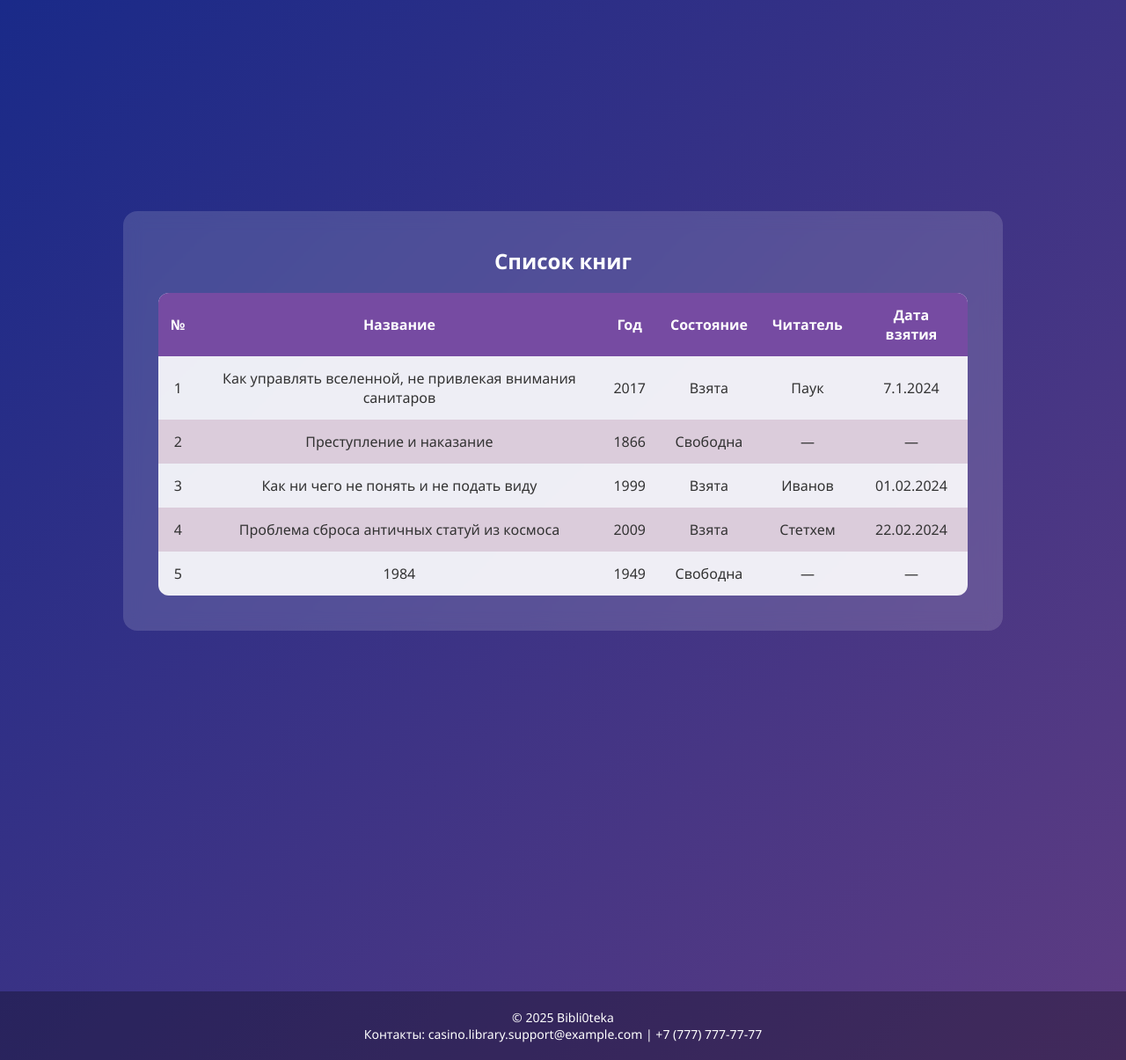
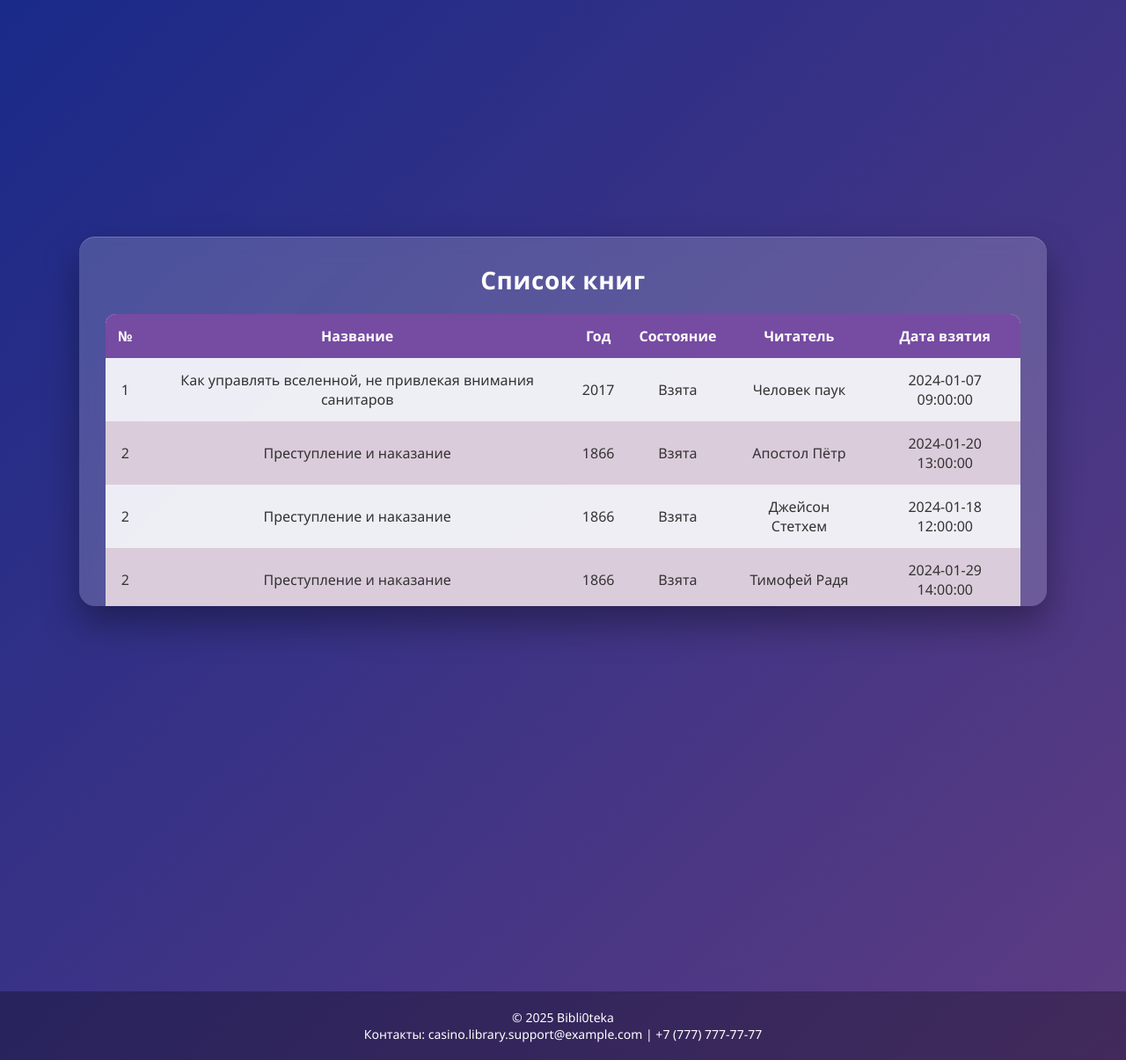
Before and after one commit to kub1ce/php_urfu, a PHP site: page /LB4/books.php in a window 1280 px wide. Shown: the part 243-1448 px from the top of the page at 88% size. Run offline with PHP 8.4, Linux system fonts and the light colour scheme; data comes from the database, SQL or seed files in the repository; some libraries are stand-ins or nearby versions.

Commit message:
Получение данных и отображение

```diff
--- a/LB4/books.php
+++ b/LB4/books.php
@@ -1,3 +1,7 @@
+<?php
+require_once 'db/queries.php';
+$books = getBooks($link);
+?>
 <!DOCTYPE html>
 <html lang="ru">
 <head>
@@ -37,46 +41,21 @@
                 </tr>
             </thead>
             <tbody>
-                <tr>
-                    <td class="book-id">1</td>
-                    <td class="book-mame">Как управлять вселенной, не привлекая внимания санитаров</td>
-                    <td class="book-year">2017</td>
-                    <td class="book-taken taken">Взята</td>
-                    <td class="book-who-taked">Паук</td>
-                    <td class="book-when-taked">7.1.2024</td>
-                </tr>
-                <tr>
-                    <td class="book-id">2</td>
-                    <td class="book-mame">Преступление и наказание</td>
-                    <td class="book-year">1866</td>
-                    <td class="book-taken">Свободна</td>
-                    <td class="book-who-taked">—</td>
-                    <td class="book-when-taked">—</td>
-                </tr>
-                <tr>
-                    <td class="book-id">3</td>
-                    <td class="book-mame">Как ни чего не понять и не подать виду</td>
-                    <td class="book-year">1999</td>
-                    <td class="book-taken taken">Взята</td>
-                    <td class="book-who-taked">Иванов</td>
-                    <td class="book-when-taked">01.02.2024</td>
-                </tr>
-                <tr>
-                    <td class="book-id">4</td>
-                    <td class="book-mame">Проблема сброса античных статуй из космоса</td>
-                    <td class="book-year">2009</td>
-                    <td class="book-taken taken">Взята</td>
-                    <td class="book-who-taked">Стетхем</td>
-                    <td class="book-when-taked">22.02.2024</td>
-                </tr>
-                <tr>
-                    <td class="book-id">5</td>
-                    <td class="book-mame">1984</td>
-                    <td class="book-year">1949</td>
-                    <td class="book-taken">Свободна</td>
-                    <td class="book-who-taked">—</td>
-                    <td class="book-when-taked">—</td>
-                </tr>
+                <?php foreach ($books as $book): ?>
+                    <tr>
+                        <td class="book-id"><?= $book['id'] ?></td>
+                        <td class="book-mame"><?= htmlspecialchars($book['name']) ?></td>
+                        <td class="book-year"><?= $book['pub_year'] ?></td>
+                        <td class="book-taken"><?= $book['taken_at'] ? 'Взята' : 'Свободна' ?></td>
+                        <td class="book-who-taked">
+                            <?= $book['taken_at']
+                                ? htmlspecialchars($book['reader_last_name'] . ' ' . $book['reader_first_name'])
+                                : '—'
+                            ?>
+                        </td>
+                        <td class="book-when-taked"><?= $book['taken_at'] ?? '—' ?></td>
+                    </tr>
+                <?php endforeach; ?>
             </tbody>
         </table>
     </section>
--- /dev/null
+++ b/LB4/db/db.php
@@ -0,0 +1,14 @@
+<?php
+
+$servername = "localhost";
+$port = "5432";
+$username = "postgres";
+$password = "password";
+$dbname = "PHP_ROZHKOV";
+
+try {
+    $link = new PDO("pgsql:host=$servername;port=$port;dbname=$dbname", $username, $password);
+    $link->setAttribute(PDO::ATTR_ERRMODE, PDO::ERRMODE_EXCEPTION);
+} catch (PDOException $e) {
+    die("Connection failed: " . $e->getMessage());
+}
--- a/LB4/sltyles.css
+++ b/LB4/sltyles.css
@@ -100,17 +100,64 @@ body {
 }
 
 .table-block {
-    background: rgba(255, 255, 255, 0.15);
-    padding: 40px;
-    border-radius: 16px;
+    background: rgba(255, 255, 255, 0.18);
+    backdrop-filter: blur(12px);
+    padding: 30px;
+    border-radius: 18px;
     width: 100%;
-    max-width: 1000px;
-    backdrop-filter: blur(10px);
+    max-width: 1100px;
+
+    max-height: 420px;
+    overflow-y: auto;
+
+    box-shadow:
+        0 20px 40px rgba(0, 0, 0, 0.35),
+        inset 0 1px 0 rgba(255, 255, 255, 0.2);
+
+    transition: transform 0.3s ease;
+}
+
+.table-block:hover {
+    transform: translateY(-2px);
 }
 
 .table-block h1 {
     margin-bottom: 20px;
     text-align: center;
+    font-size: 28px;
+    letter-spacing: 0.5px;
+}
+
+
+.table-block::-webkit-scrollbar {
+    width: 8px;
+}
+
+.table-block::-webkit-scrollbar-track {
+    background: rgba(255, 255, 255, 0.15);
+    border-radius: 10px;
+}
+
+.table-block::-webkit-scrollbar-thumb {
+    background: linear-gradient(
+        180deg,
+        #9f7aea,
+        #764ba2
+    );
+    border-radius: 40px;
+}
+
+.table-block::-webkit-scrollbar-thumb:hover {
+    background: linear-gradient(
+        180deg,
+        #b794f4,
+        #6b46c1
+    );
+}
+
+.table-block {
+    scrollbar-width: thin;
+    scrollbar-color: #9f7aea rgba(255, 255, 255, 0.15);
 }
 
 table {
@@ -130,6 +177,12 @@ th, td {
 th {
     background: #764ba2;
     color: #fff;
+}
+
+thead th {
+    position: sticky;
+    top: -32px;
+    z-index: 2;
 }
 
 tr {
```
Also changed, not shown: LB4/db/queries.php (added, +55 -0 lines), LB4/readers.php (+11 -25 lines).
